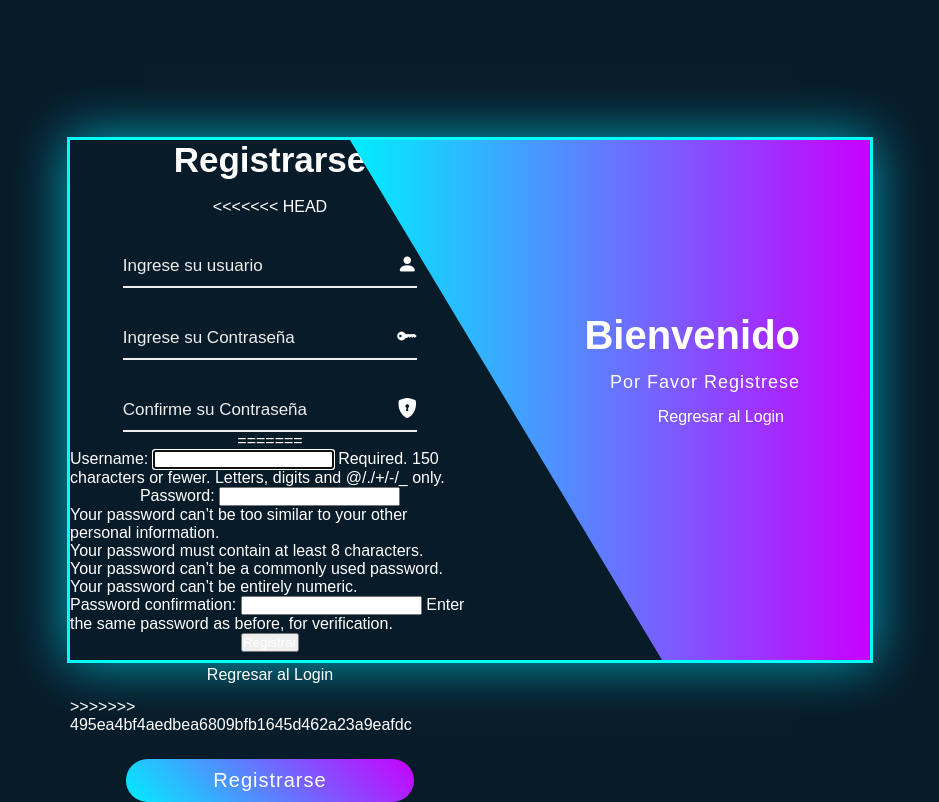
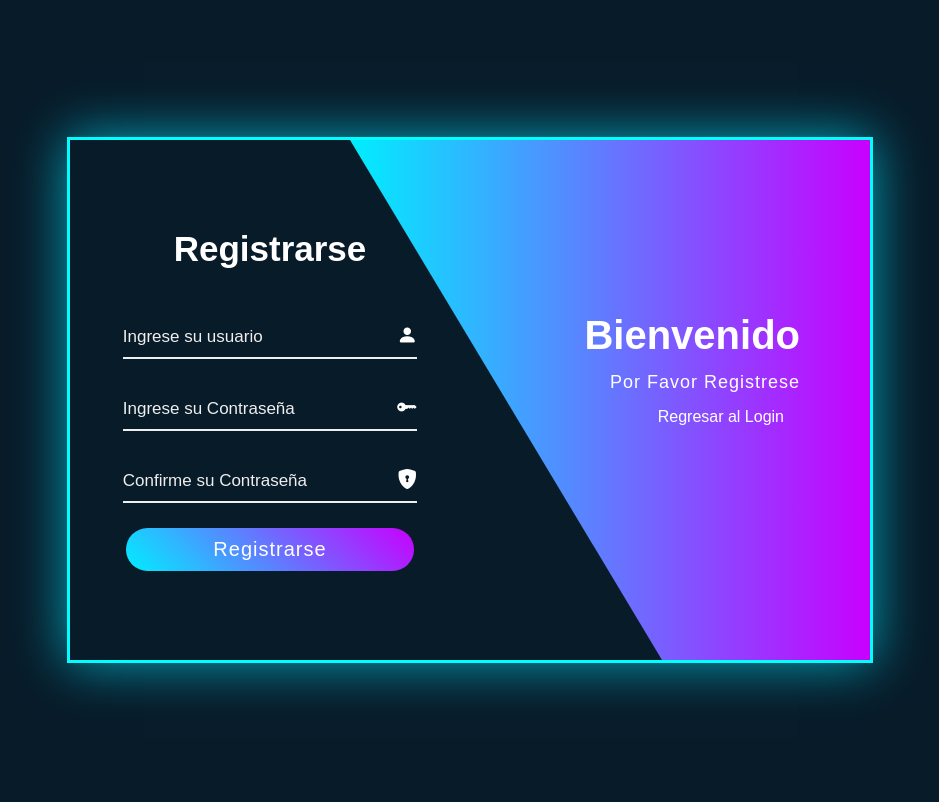
Before and after one commit to Anthony03022002/titulacion, a Django app: page /signup/ in a window 1280 px wide. Shown: the whole page, without its empty margins (170-1109 px from the left). After the commit the page ends 699 px from the top, so only its background shows below. Run offline with Django 5.2, Linux system fonts and the light colour scheme.

Commit message:
modifiacion login

```diff
--- a/planes/templates/pagos.html
+++ b/planes/templates/pagos.html
@@ -2,5 +2,5 @@
 {% extends 'base.html' %}
 
 {% block content %}
-<h1>Pagos iniciales</h1>
+
 {% endblock %}
--- a/planes/templates/signup.html
+++ b/planes/templates/signup.html
@@ -5,14 +5,13 @@
   <div class="wrapper">
 
 
-    <form method="POST" class="form">
+    <form method="POST" class="form" >
       <h1 class="title">Registrarse</h1>
       <br>
       {% if error %}
       <p class="error-message">{{ error }}</p>
       {% endif %}
       {% csrf_token %}
-<<<<<<< HEAD
       <div class="inp">
         <input class="input" type="text" name="username" id="username" placeholder="Ingrese su usuario">
         <i style="font-size: 20px;" class="bi bi-person-fill"></i>
@@ -25,14 +24,6 @@
         <input class="input" type="password" name="password2" id="password2" placeholder="Confirme su Contraseña">
         <i style="font-size: 20px;" class="bi bi-shield-lock-fill"></i>
       </div>
-=======
-      {{ form.as_p }}
-
-      <button type="submit" class="signup-button">Registrar</button>
-
-      <a href="{% url 'iniciarSesion' %}" class="login-link">Regresar al Login</a>
-
->>>>>>> 495ea4bf4aedbea6809bfb1645d462a23a9eafdc
 
       <button type="submit" class="submit">Registrarse</button>
     </form>
--- a/planes/views.py
+++ b/planes/views.py
@@ -34,7 +34,7 @@ def signup(request):
                                                 password=request.POST['password1'])
                 user.save()
                 login(request, user)
-                return redirect('pagos')
+                return redirect('http://localhost:5173/')
             except IntegrityError:
                 return render(request, 'signup.html', {
                     'form': UserCreationForm,
--- a/proyecto_api/settings.py
+++ b/proyecto_api/settings.py
@@ -87,7 +87,7 @@ DATABASES = {
         'ENGINE': 'django.db.backends.postgresql',
         'NAME': 'pagosdb',
         'USER': 'postgres',
-        'PASSWORD': 'anthony',
+        'PASSWORD': 'postgres',
         'HOST': 'localhost',
         'PORT': '5432',
     }
```
